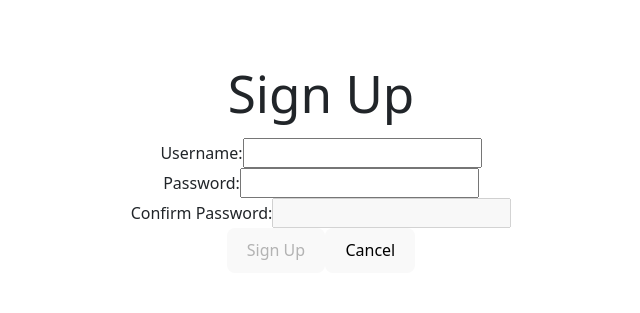
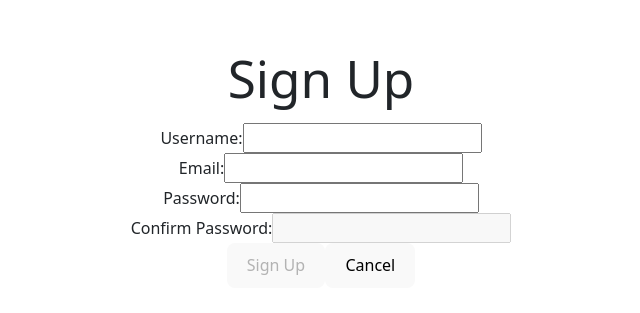
Before and after one commit to Haiaza/Pawsitive-Match, a React (Vite) app: page /signup in a window 1280 px wide. Shown: the part 231-544 px from the top of the page, without its empty margins (319-959 px from the left). Built offline with nearby package versions, Linux system fonts and the light colour scheme.

Commit message:
Including the email requirement from the model

```diff
--- a/src/pages/Signup.jsx
+++ b/src/pages/Signup.jsx
@@ -29,10 +29,10 @@
         }
     }
 
-    const { username, password, passwordConf } = userData
+    const { username, password, passwordConf, email } = userData
 
     const isFormInvalid = () => {
-        return !(username && password && password === passwordConf);
+        return !(username && email && password && password === passwordConf);
     }
 
     const isPWThere = () => {
@@ -51,6 +51,16 @@
                     id="name"
                     value={username}
                     name="username"
+                    onChange={handleChange}
+                    />
+                </div>
+                <div>
+                    <label htmlFor="email">Email:</label>
+                    <input
+                type="text"
+                    id="name"
+                    value={email}
+                    name="email"
                     onChange={handleChange}
                     />
                 </div>
```
